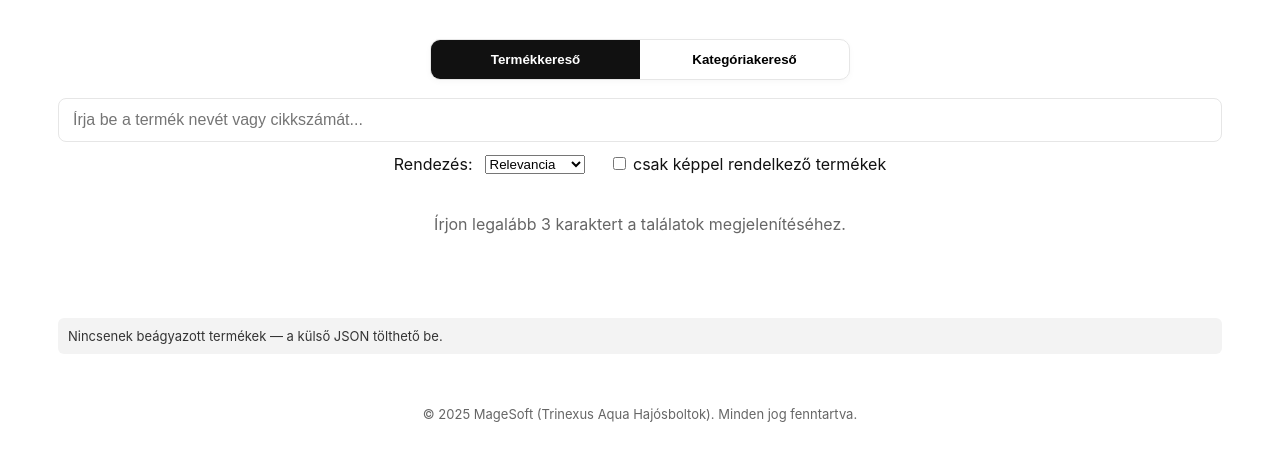
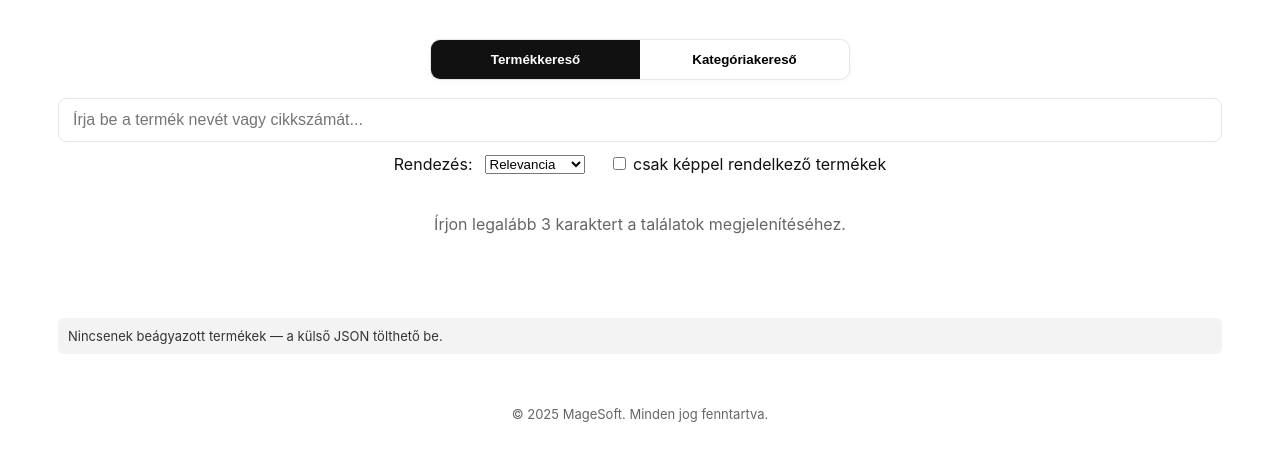
Before and after one commit to Friedrich25la/kepes-kereso, a website: page index.html in a window 1280 px wide. Shown: the part 74-534 px from the top of the page. Drawn offline with Linux system fonts and the light colour scheme.

Commit message:
Update index.htmlmage2

```diff
--- a/index.html
+++ b/index.html
@@ -1229,7 +1229,7 @@
     }
   </script>
   <footer style="font-size:13px;color:#666;padding:16px;text-align:center">
-    © 2025 MageSoft (Trinexus Aqua Hajósboltok). Minden jog fenntartva.
+    © 2025 MageSoft. Minden jog fenntartva.
   </footer>
 
 
```
